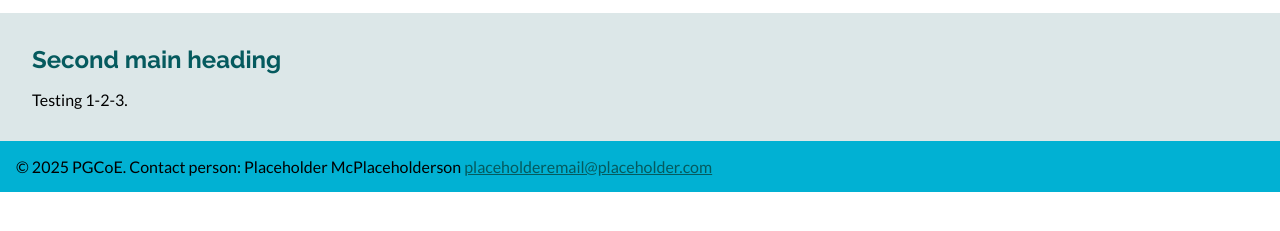
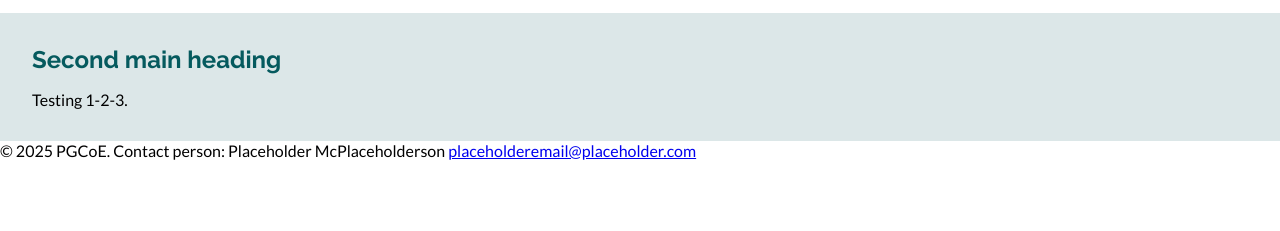
Before and after one commit to meg256/testpages, a plain HTML site: page index.html in a window 1280 px wide. Shown: the part 227-458 px from the top of the page. Drawn offline with Linux system fonts and the light colour scheme.

Commit message:
changed nav div

```diff
--- a/index.html
+++ b/index.html
@@ -19,13 +19,13 @@
   <div class=nav>
     <a onclick="loadContent('main.html')">Home</a>
     <a onclick="loadContent('about.html')">About</a>
-  </nav>
+  </div>
 
   <div id="content"></div>
 
-  <footer>
+  <div class="footer">
     <p>&copy; 2025 PGCoE. Contact person: Placeholder McPlaceholderson <a href="placeholderemail@placeholder.com">placeholderemail@placeholder.com</a></p>
-  </footer>
+  </div>
 
   <script>
     function loadContent(page) {
```
